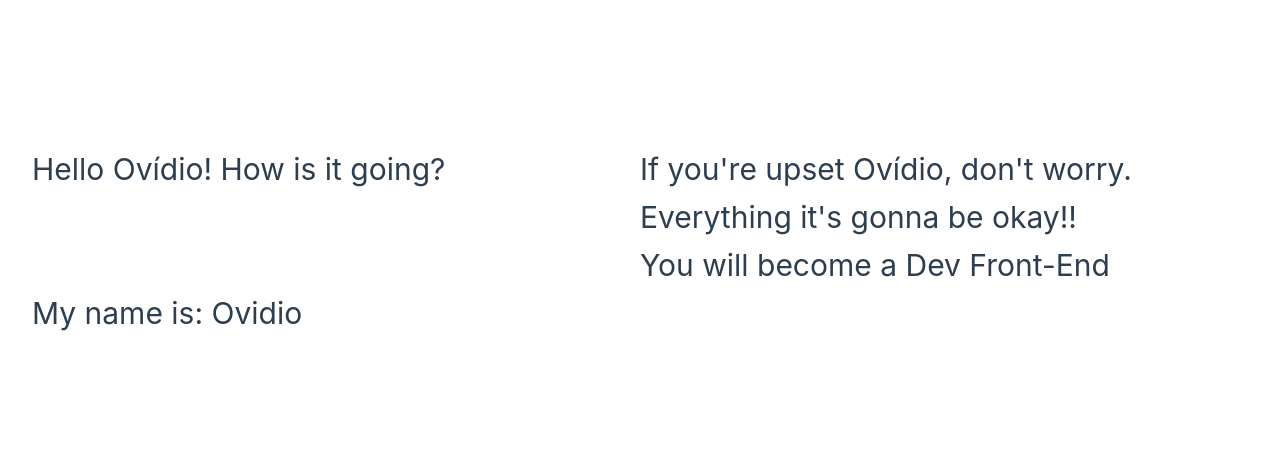
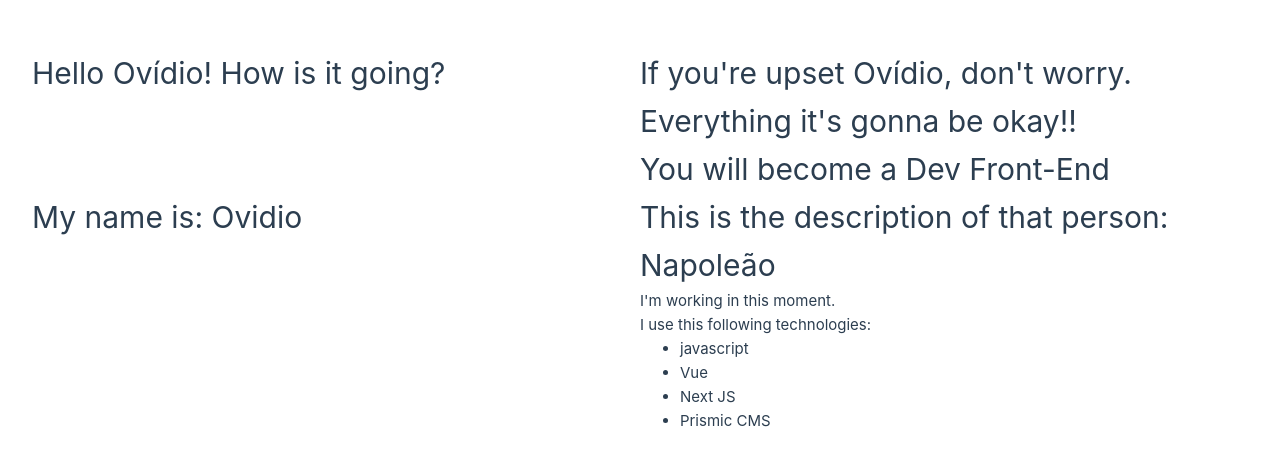
Before and after one commit to Ovidiojcf/vue-first-project, a Vue app: page / in a window 1280 px wide. Shown: the part 159-624 px from the top of the page. Built offline with nearby package versions, Linux system fonts and the light colour scheme.

Commit message:
hierarquia de componentes

```diff
--- a/src/App.vue
+++ b/src/App.vue
@@ -1,16 +1,22 @@
 <template>
   <firstComponent/>
   <lifeCycle/>
+  <div>
+    <firstPerson/>
+  </div>
 </template>
 <!-- Para utilizar algum componente nessa página é necessário importa-lo na tag script-->
 <script>
   import firstComponent from './components/firstComponent.vue';
   import lifeCycle from './components/lifeCycle.vue';
+  import firstPerson from './components/firstPerson.vue';
+
   export default{
     name: 'App',
     components:{
       firstComponent,
-      lifeCycle
+      lifeCycle,
+      firstPerson
     }
   }
 </script>
--- /dev/null
+++ b/src/components/firstPerson.vue
@@ -0,0 +1,20 @@
+<template>
+    <h1>This is the description of that person: {{ name }}</h1>
+    <infoComponent/>
+</template>
+<!-- No caso de hieraquias de componentes estou trazendo outras informações para o firstPerson, e ele é chamado na minha página App.vue-->
+<script>
+    import infoComponent from './infoComponent.vue';
+    export default{
+        name: 'firstPerson',
+        components: {
+            infoComponent
+        },
+        data(){
+            return{
+                name: 'Napoleão',
+
+            }
+        }
+    }
+</script>
--- /dev/null
+++ b/src/components/infoComponent.vue
@@ -0,0 +1,17 @@
+<template>
+    <p>I'm working in this moment.</p>
+    <p>I use this following technologies:</p>
+    <ul>
+        <li>javascript</li>
+        <li>Vue</li>
+        <li>Next JS</li>
+        <li>Prismic CMS</li>
+    </ul>
+</template>
+
+<script>
+
+    export default{
+        name:'infoComponent'
+    }
+</script>
```
